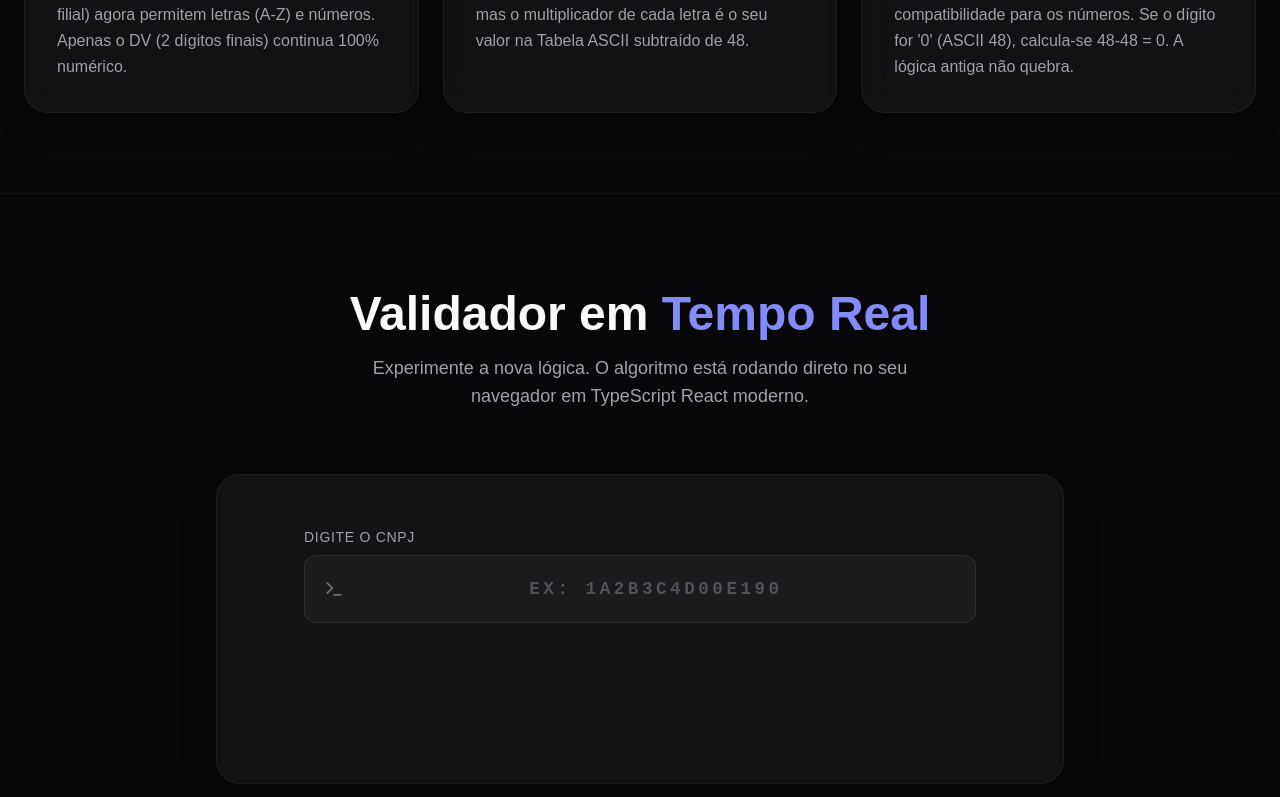
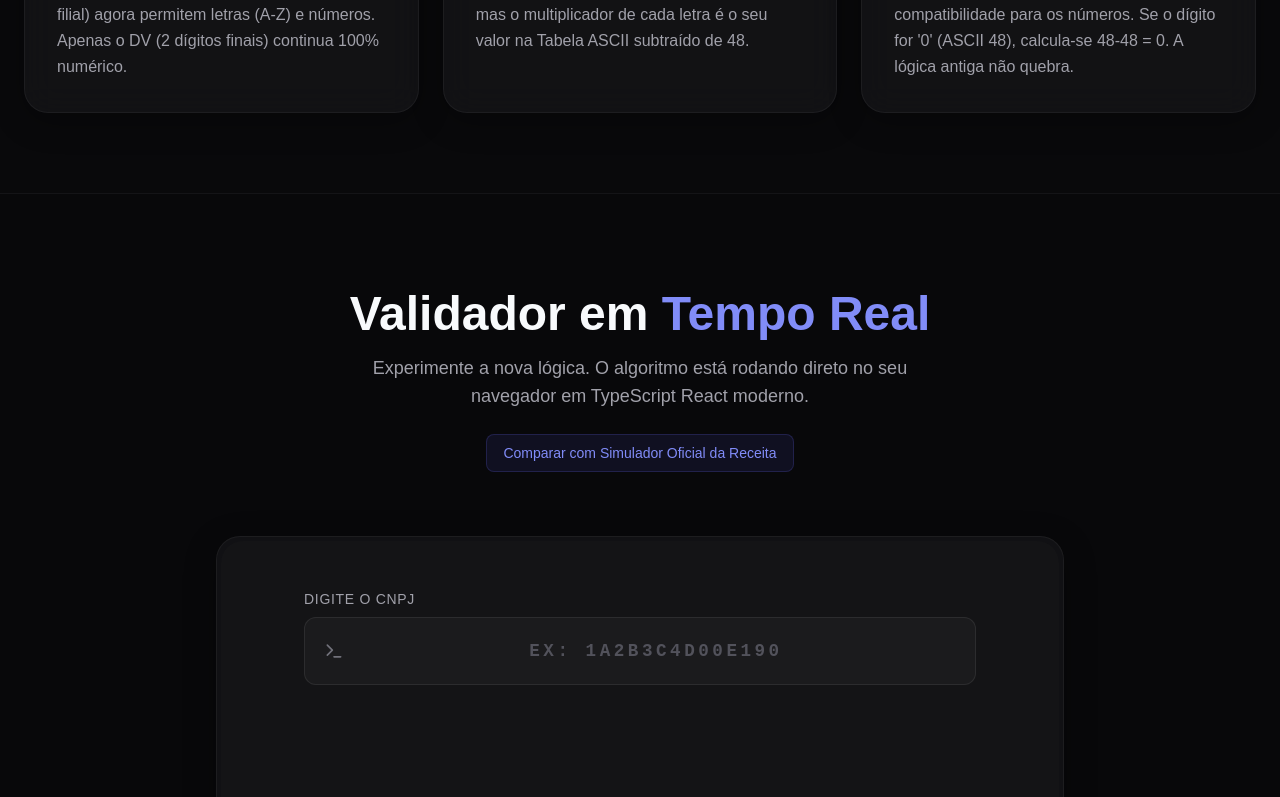
Before and after one commit to escaravelli/cnpj-alfanumerico, a React (Vite) app: page / in a window 1280 px wide. Shown: the part 951-1748 px from the top of the page. Built offline with nearby package versions, Linux system fonts and the light colour scheme.

Commit message:
feat(ui): duplicate receita federal link to validator section

```diff
--- a/src/components/Validator.tsx
+++ b/src/components/Validator.tsx
@@ -110,6 +110,16 @@ export function Validator() {
           <p className="text-zinc-400 text-lg max-w-xl mx-auto">
             Experimente a nova lógica. O algoritmo está rodando direto no seu navegador em TypeScript React moderno.
           </p>
+          <div className="mt-6 flex justify-center">
+             <a
+              href="https://servicos.receitafederal.gov.br/servico/cnpj-alfa/simular"
+              target="_blank"
+              rel="noreferrer"
+              className="inline-flex items-center gap-2 px-4 py-2 rounded-lg bg-indigo-500/10 text-indigo-400 border border-indigo-500/20 hover:bg-indigo-500/20 transition-all font-medium text-sm"
+            >
+              Comparar com Simulador Oficial da Receita
+            </a>
+          </div>
         </div>
 
         <div className="glass-card p-1">
```
